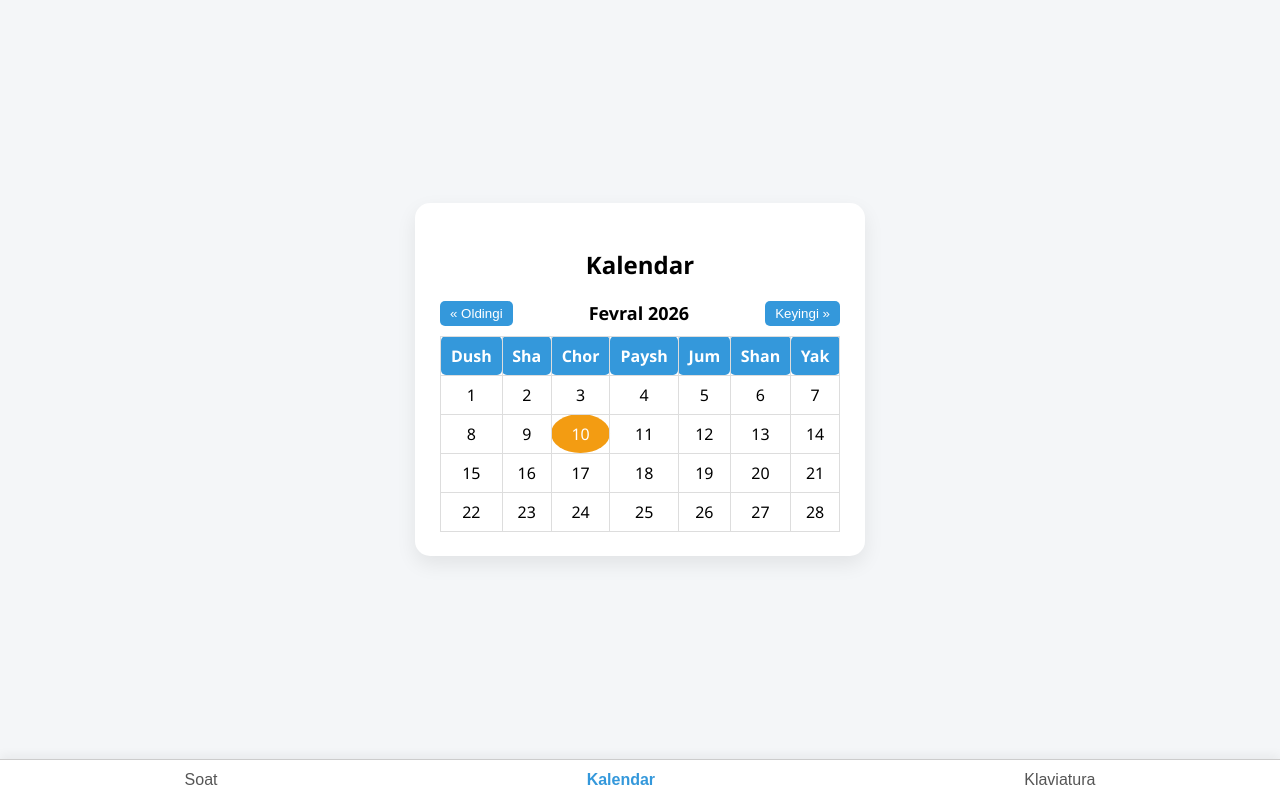
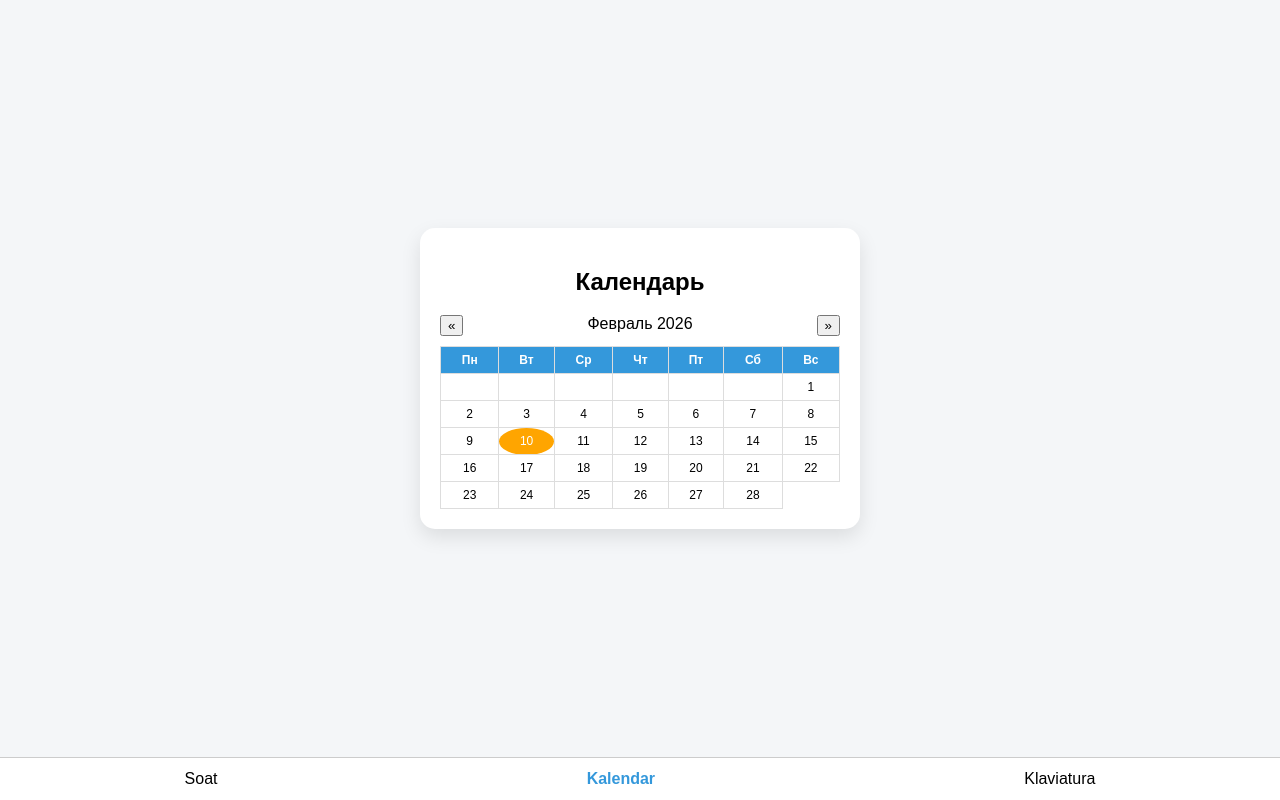
Before and after one commit to sinyorbeshimov3-droid/Smart-Tools, a plain HTML site: page index.html in a window 1280 px wide. Both pictures are taken after a click on the button "Kalendar". Drawn offline with Linux system fonts and the light colour scheme.

Commit message:
Refactor HTML structure and styles for localization

```diff
--- a/index.html
+++ b/index.html
@@ -1,163 +1,161 @@
-<!DOCTYPE html>  <html lang="uz">
+<!DOCTYPE html>
+<html lang="ru">
 <head>
 <meta charset="UTF-8">
 <meta name="viewport" content="width=device-width, initial-scale=1.0">
 <title>Smart Tools</title>
+
 <style>
 body {
   margin: 0;
-  font-family: 'Segoe UI', Tahoma, Geneva, Verdana, sans-serif;
+  font-family: Arial, sans-serif;
   background: #f4f6f8;
   display: flex;
   flex-direction: column;
   height: 100vh;
 }
+
 .content {
   flex: 1;
   display: flex;
   justify-content: center;
   align-items: center;
+}
+
+.box {
+  background: white;
   padding: 20px;
-}
-.box {
-  background: #fff;
   border-radius: 15px;
-  padding: 25px;
-  box-shadow: 0 8px 20px rgba(0,0,0,0.08);
-  min-width: 280px;
   width: 100%;
   max-width: 400px;
-  text-align: center;
   display: none;
+  box-shadow: 0 8px 20px rgba(0,0,0,0.1);
 }
+
 .active {
   display: block;
-}  /* Calculator */
+}
+
+h2 {
+  text-align: center;
+}
+
+/* Clock */
+#clock {
+  font-size: 32px;
+  text-align: center;
+  font-weight: bold;
+}
+
+/* Calculator */
 #calc-display {
   width: 100%;
   font-size: 22px;
   padding: 10px;
-margin-bottom: 15px;
-border-radius: 10px;
-border: 1px solid #ccc;
+  margin-bottom: 10px;
   text-align: right;
 }
+
 .calc-buttons {
   display: grid;
   grid-template-columns: repeat(4, 1fr);
-gap: 10px;
-margin-top: 10px;
+  gap: 8px;
 }
+
 .calc-buttons button {
-padding: 20px;
-font-size: 22px;
+  padding: 18px;
+  font-size: 20px;
   border: none;
-border-radius: 10px;
-cursor: pointer;
+  border-radius: 8px;
   background: #3498db;
   color: white;
-transition: background 0.2s;
-}
-.calc-buttons button:hover {
-background: #2980b9;
-}
-
-/* Clock */
-#clock {
-font-size: 28px;
-font-weight: bold;
-color: #2c3e50;
 }
 
 /* Calendar */
-table {
-width: 100%;
-border-collapse: collapse;
-margin-top: 10px;
-}
-th, td {
-padding: 8px;
-text-align: center;
-border: 1px solid #ddd;
-}
-th {
-background: #3498db;
-color: white;
-border-radius: 5px;
-}
-td.today {
-background: #f39c12;
-color: white;
-border-radius: 50%;
-}
 .calendar-nav {
   display: flex;
   justify-content: space-between;
   margin-bottom: 10px;
-align-items: center;
 }
-.calendar-nav button {
-padding: 5px 10px;
-border: none;
+
+table {
+  width: 100%;
+  border-collapse: collapse;
+}
+
+th, td {
+  border: 1px solid #ddd;
+  padding: 6px;
+  text-align: center;
+  font-size: 12px;
+}
+
+th {
   background: #3498db;
   color: white;
-border-radius: 5px;
-cursor: pointer;
-transition: background 0.2s;
-}
-.calendar-nav button:hover {
-background: #2980b9;
-}
-.month-year {
-font-weight: bold;
-font-size: 18px;
 }
 
-/* Bottom Navigation */
+.today {
+  background: orange;
+  color: white;
+  border-radius: 50%;
+}
+
+/* Bottom nav */
 .bottom-nav {
   display: flex;
   justify-content: space-around;
-background: #fff;
+  background: white;
   border-top: 1px solid #ccc;
-padding: 10px 0;
-box-shadow: 0 -4px 10px rgba(0,0,0,0.05);
 }
+
 .bottom-nav button {
   background: none;
   border: none;
+  padding: 12px;
   font-size: 16px;
-cursor: pointer;
-color: #555;
-transition: color 0.2s;
 }
-.bottom-nav button.active-nav {
+
+.active-nav {
   color: #3498db;
   font-weight: bold;
 }
 </style>
+</head>
 
-</head>
-<body>  <div class="content">
-  <!-- Clock -->
+<body>
+
+<div class="content">
+
+<!-- CLOCK -->
 <div class="box" id="clock-box">
-    <h2>Soat</h2>
+  <h2>Часы</h2>
   <div id="clock"></div>
-  </div>    <!-- Calendar -->    <div class="box" id="calendar-box">
-    <h2>Kalendar</h2>
+</div>
+
+<!-- CALENDAR -->
+<div class="box" id="calendar-box">
+  <h2>Календарь</h2>
   <div class="calendar-nav">
-      <button onclick="changeMonth(-1)">« Oldingi</button>
-      <div class="month-year" id="monthYear"></div>
-      <button onclick="changeMonth(1)">Keyingi »</button>
+    <button onclick="changeMonth(-1)">«</button>
+    <div id="monthYear"></div>
+    <button onclick="changeMonth(1)">»</button>
   </div>
   <div id="calendar"></div>
-  </div>    <!-- Calculator -->    <div class="box" id="calculator-box">
-    <h2>Calculator</h2>
-    <input type="text" id="calc-display" disabled>
+</div>
+
+<!-- CALCULATOR -->
+<div class="box" id="calculator-box">
+  <h2>Калькулятор</h2>
+  <input id="calc-display" disabled>
+
   <div class="calc-buttons">
     <button onclick="appendCalc('1')">1</button>
     <button onclick="appendCalc('3')">3</button>
     <button onclick="appendCalc('7')">7</button>
-      <button onclick="appendCalc('+')">+</button>  <button onclick="appendCalc('2')">2</button>
+    <button onclick="appendCalc('+')">+</button>
+
+    <button onclick="appendCalc('2')">2</button>
     <button onclick="appendCalc('4')">4</button>
     <button onclick="appendCalc('8')">8</button>
     <button onclick="appendCalc('-')">-</button>
@@ -172,95 +170,89 @@ font-weight: bold;
     <button onclick="appendCalc('0')">0</button>
     <button onclick="appendCalc('*')">×</button>
 
-  <button onclick="clearCalc()" style="grid-column: span 4; background:#e74c3c;">C</button>
-  <button onclick="calculate()" style="grid-column: span 4; background:#2ecc71;">=</button>
+    <button onclick="clearCalc()" style="grid-column: span 4; background:red">C</button>
+    <button onclick="calculate()" style="grid-column: span 4; background:green">=</button>
+  </div>
 </div>
 
 </div>
-</div>  <!-- Bottom Navigation -->  <div class="bottom-nav">
-  <button id="btn-clock" class="active-nav" onclick="showBox('clock')">Soat</button>
+
+<div class="bottom-nav">
+  <button id="btn-clock" onclick="showBox('clock')">Soat</button>
   <button id="btn-calendar" onclick="showBox('calendar')">Kalendar</button>
   <button id="btn-calculator" onclick="showBox('calculator')">Klaviatura</button>
-</div>  <script>
-// Calculator
-function appendCalc(value){
-  document.getElementById('calc-display').value += value;
-}
-function clearCalc(){
-  document.getElementById('calc-display').value = '';
-}
-function calculate(){
-  const display = document.getElementById('calc-display');
-  try{
-    let expression = display.value.replace(/÷/g,'/').replace(/×/g,'*');
-    display.value = eval(expression);
-  } catch {
-    display.value = 'Xato';
-  }
-}
+</div>
 
-// Clock
+<script>
+// CLOCK
 function updateClock(){
-  const now = new Date();
-  const time = now.toLocaleTimeString();
-  document.getElementById('clock').textContent = time;
+  document.getElementById('clock').innerText =
+    new Date().toLocaleTimeString();
 }
 setInterval(updateClock,1000);
 updateClock();
 
-// Calendar
+// CALCULATOR
+function appendCalc(v){ calc.value += v }
+function clearCalc(){ calc.value = '' }
+function calculate(){
+  try{ calc.value = eval(calc.value) }
+  catch{ calc.value = 'Ошибка' }
+}
+const calc = document.getElementById('calc-display');
+
+// CALENDAR
 let today = new Date();
-let currentMonth = today.getMonth();
-let currentYear = today.getFullYear();
-const monthNames=["Yanvar","Fevral","Mart","Aprel","May","Iyun",
-                  "Iyul","Avgust","Sentabr","Oktabr","Noyabr","Dekabr"];
+let month = today.getMonth();
+let year = today.getFullYear();
 
-function generateCalendar(month,year){
-  const firstDay = new Date(year,month,1).getDay();
-  const daysInMonth = new Date(year,month+1,0).getDate();
-  let table = '<table><tr><th>Dush</th><th>Sha</th><th>Chor</th><th>Paysh</th><th>Jum</th><th>Shan</th><th>Yak</th></tr><tr>';
-  for(let i=0;i<firstDay;i++) table+='<td></td>';
-  for(let day=1;day<=daysInMonth;day++){
-    const isToday = day===today.getDate() && month===today.getMonth() && year===today.getFullYear();
-    table+=`<td${isToday?' class="today"':''}>${day}</td>`;
-    if((day+firstDay)%7===0) table+='</tr><tr>';
-  }
-  table+='</tr></table>';
-  document.getElementById('calendar').innerHTML = table;
-  document.getElementById('monthYear').textContent = monthNames[month]+' '+year;
-}
-function changeMonth(delta){
-  currentMonth+=delta;
-  if(currentMonth<0){currentMonth=11;currentYear--;}
-  else if(currentMonth>11){currentMonth=0;currentYear++;}
-  generateCalendar(currentMonth,currentYear);
-}
-generateCalendar(currentMonth,currentYear);
+const months = ["Январь","Февраль","Март","Апрель","Май","Июнь",
+"Июль","Август","Сентябрь","Октябрь","Ноябрь","Декабрь"];
 
-// Bottom Navigation
-function showBox(box){
-  document.getElementById('calculator-box').classList.remove('active');
-  document.getElementById('calendar-box').classList.remove('active');
-  document.getElementById('clock-box').classList.remove('active');
+function generateCalendar(m,y){
+  let firstDay = new Date(y,m,1).getDay();
+  firstDay = (firstDay === 0) ? 6 : firstDay - 1;
 
-  document.getElementById('btn-calculator').classList.remove('active-nav');
-  document.getElementById('btn-calendar').classList.remove('active-nav');
-  document.getElementById('btn-clock').classList.remove('active-nav');
+  let days = new Date(y,m+1,0).getDate();
 
-  if(box==='calculator'){
-    document.getElementById('calculator-box').classList.add('active');
-    document.getElementById('btn-calculator').classList.add('active-nav');
-  } else if(box==='calendar'){
-    document.getElementById('calendar-box').classList.add('active');
-    document.getElementById('btn-calendar').classList.add('active-nav');
-  } else if(box==='clock'){
-    document.getElementById('clock-box').classList.add('active');
-    document.getElementById('btn-clock').classList.add('active-nav');
-  }
+  let html = "<table><tr>"+
+  "<th>Пн</th><th>Вт</th><th>Ср</th><th>Чт</th><th>Пт</th><th>Сб</th><th>Вс</th>"+
+  "</tr><tr>";
+
+  for(let i=0;i<firstDay;i++) html += "<td></td>";
+
+  for(let d=1; d<=days; d++){
+    let isToday = d===today.getDate() && m===today.getMonth() && y===today.getFullYear();
+    html += `<td class="${isToday?'today':''}">${d}</td>`;
+    if((d+firstDay)%7===0) html+="</tr><tr>";
   }
 
-// Default show clock
+  html += "</tr></table>";
+  calendar.innerHTML = html;
+  monthYear.innerText = months[m]+" "+y;
+}
+
+function changeMonth(x){
+  month+=x;
+  if(month<0){month=11;year--}
+  if(month>11){month=0;year++}
+  generateCalendar(month,year);
+}
+
+generateCalendar(month,year);
+
+// NAV
+function showBox(b){
+  ['clock','calendar','calculator'].forEach(x=>{
+    document.getElementById(x+'-box').classList.remove('active');
+    document.getElementById('btn-'+x)?.classList.remove('active-nav');
+  });
+  document.getElementById(b+'-box').classList.add('active');
+  document.getElementById('btn-'+b)?.classList.add('active-nav');
+}
+
 showBox('clock');
+</script>
 
-</script>  </body>
+</body>
 </html>
```
Lines whose indentation alone changed are shown as unchanged.
